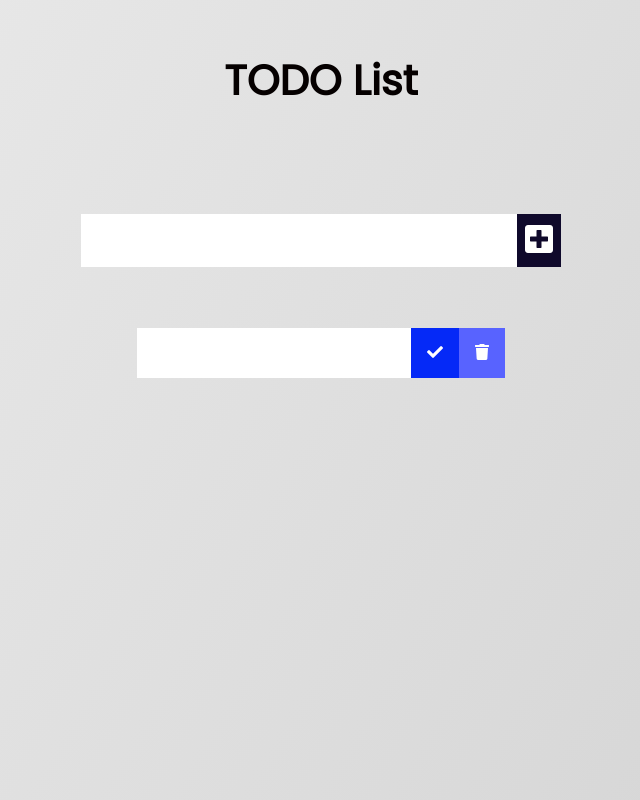
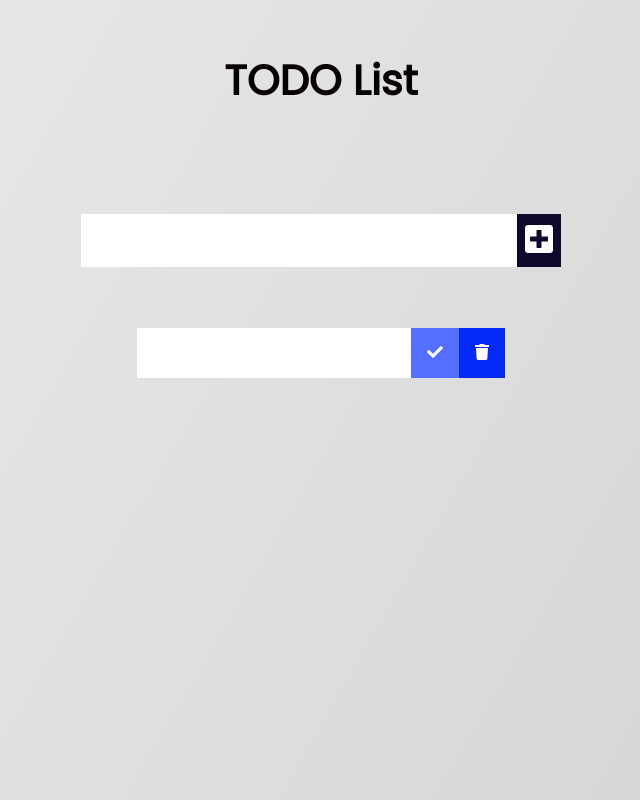
Before and after one commit to shraddha15-creator/todo, a React (Create React App) app: page / in a window 1280 px wide. Both pictures are taken after a click on the button 858 px from the left and 240 px from the top of the page. Shown: the whole page, without its empty margins (319-959 px from the left). Built offline with nearby package versions, Linux system fonts and the light colour scheme.

Commit message:
fixed button

```diff
--- a/src/App.css
+++ b/src/App.css
@@ -69,15 +69,18 @@ form button:hover {
 
 .trash-btn,
 .complete-btn {
-  background: #5863ff;
+  background: #0529f7;
   color: white;
   border: none;
   padding: 1rem;
   cursor: pointer;
   font-size: 1rem;
 }
+
+
+
 .complete-btn {
-  background:#0529f7;
+  background:#546eff;
 }
 .todo-item {
   padding: 0rem 0.5rem;
```
